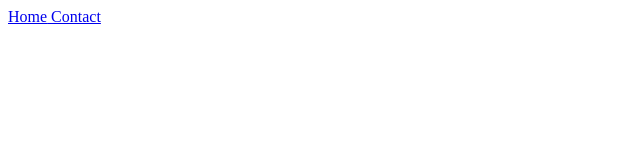
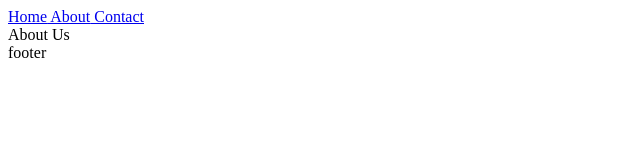
Before and after one commit to jorgerepossi/sls-poc, a React (Create React App) app in the folder frontend/: page /about in a window 1280 px wide. Shown: the top 160 px of the page, without its empty margins (0-640 px from the left). Built offline with nearby package versions, Linux system fonts and the light colour scheme; no server answers.

Commit message:
Header Footer About

```diff
--- /dev/null
+++ b/frontend/src/components/Footer/Footer.tsx
@@ -0,0 +1,9 @@
+import React from 'react'
+
+export const Footer = () => {
+     return (
+          <div>
+               footer
+          </div>
+     )
+}
--- /dev/null
+++ b/frontend/src/components/Footer/index.ts
@@ -0,0 +1 @@
+export { Footer } from './Footer'
--- /dev/null
+++ b/frontend/src/components/Header/Header.tsx
@@ -0,0 +1,10 @@
+import React from 'react'
+interface HeaderProps {}
+
+export const Header: React.FC<HeaderProps> = ({children}): JSX.Element => {
+     return (
+          <div>
+              {children}
+          </div>
+     )
+}
--- /dev/null
+++ b/frontend/src/components/Header/index.ts
@@ -0,0 +1 @@
+export { Header } from './Header'
--- /dev/null
+++ b/frontend/src/components/Layout/Layout.tsx
@@ -0,0 +1,13 @@
+import React from 'react'
+
+
+interface LayoutProps {}
+
+export const Layout: React.FC<LayoutProps> = ({ children}): JSX.Element => {
+     return (
+          <div>
+               {children}
+
+          </div>
+     )
+}
--- /dev/null
+++ b/frontend/src/components/Layout/index.ts
@@ -0,0 +1 @@
+import { Layout } from './Layout';
--- /dev/null
+++ b/frontend/src/components/index.tsx
@@ -0,0 +1,4 @@
+export { Layout } from "./Layout/Layout";
+
+export { Header } from "./Header";
+export { Footer } from "./Footer";
--- a/frontend/src/index.tsx
+++ b/frontend/src/index.tsx
@@ -1,12 +1,15 @@
 import React from "react";
 import ReactDOM from "react-dom";
+
 import { BrowserRouter, Link } from "react-router-dom";
+
 import { ApolloProvider } from "@apollo/client";
 import { configureStore } from "@reduxjs/toolkit";
 import { Provider } from "react-redux";
 
 import apolloClient from "./apolloClient";
 import rootReducer from "./reducers";
+import { Layout, Footer, Header } from "./components/";
 import routes from "./routes";
 
 const store = configureStore({
@@ -18,9 +21,13 @@ ReactDOM.render(
     <Provider store={store}>
       <ApolloProvider client={apolloClient}>
         <BrowserRouter>
-          <Link to="/"> Home</Link>
-          <Link to="/contact"> Contact</Link>
-          {routes}
+          <Header>
+            <Link to="/"> Home</Link>
+            <Link to="/about"> About</Link>
+            <Link to="/contact"> Contact</Link>
+          </Header>
+          <Layout>{routes}</Layout>
+          <Footer />
         </BrowserRouter>
       </ApolloProvider>
     </Provider>
--- /dev/null
+++ b/frontend/src/pages/About/index.tsx
@@ -0,0 +1,7 @@
+import React from "react";
+
+const About: React.FC = (): JSX.Element => {
+  return <div>About Us</div>;
+};
+
+export default About;
--- a/frontend/src/pages/Contact/index.tsx
+++ b/frontend/src/pages/Contact/index.tsx
@@ -1,7 +1,11 @@
 import React from "react";
+const Contact = () => {
+  return (
+    <div>
+      Hi From contact
 
-const Contact = () => {
-  return <div>Hi From contact</div>;
+    </div>
+  );
 };
 
 export default Contact;
--- a/frontend/src/routes.tsx
+++ b/frontend/src/routes.tsx
@@ -3,12 +3,15 @@ import { Switch, Route, HashRouter } from "react-router-dom";
 import Loading from "./components/Loading";
 
 const Home = lazy(() => import("./pages/Home"));
+const About = lazy(() => import("./pages/About"));
 const Contact = lazy(() => import("./pages/Contact"));
+
 
 const routes = (
   <Suspense fallback={<Loading />}>
     <Switch key="router">
       <Route exact path="/" component={Home} />
+      <Route path="/about" component={About} />
       <Route path="/contact" component={Contact} />
     </Switch>
   </Suspense>
```
